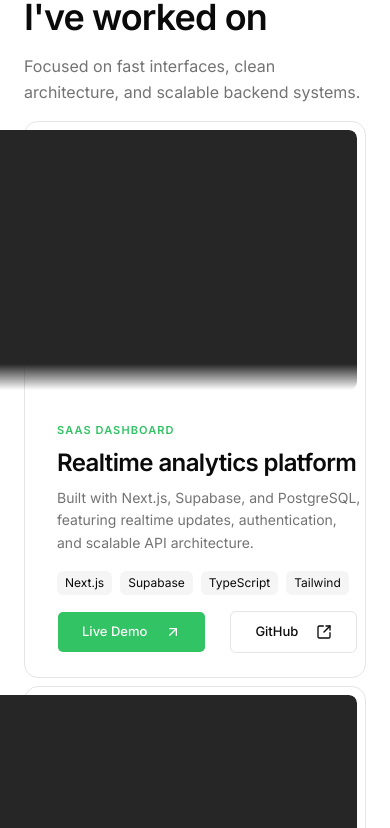
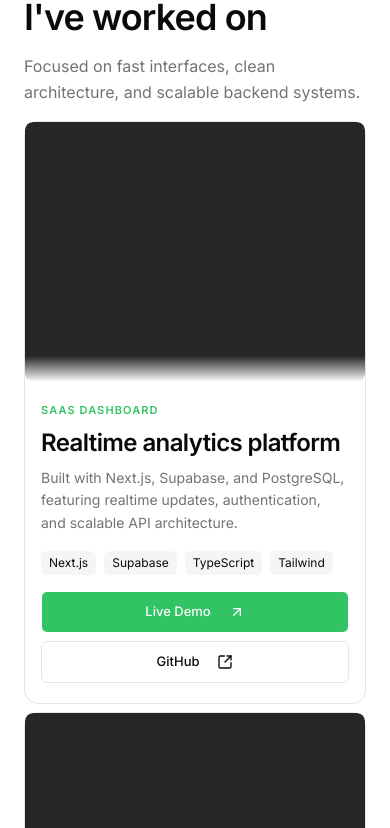
Before and after one commit to svsxn/portfolio, a Next.js app: page / in a window 390 px wide. Shown: the part 1336-2164 px from the top of the page. Built offline with nearby package versions, Linux system fonts and the light colour scheme.

Commit message:
fix: responsiveness

```diff
--- a/components/sections/projects/project-card.tsx
+++ b/components/sections/projects/project-card.tsx
@@ -4,8 +4,8 @@ import Label from "../label";
 
 export default function ProjectCard() {
   return (
-    <div className="flex flex-col md:flex-row justify-between border rounded-xl bg-linear-to-t from-card from-70% to-white/10">
-      <div className="order-2 md:order-1 flex flex-col gap-4 py-6 pl-8">
+    <div className="flex flex-col md:flex-row justify-between md:gap-6 border rounded-xl bg-linear-to-t from-card from-70% to-white/10">
+      <div className="order-2 md:order-1 flex flex-col gap-4 py-5 md:py-6 px-4 md:px-0 md:pl-8">
         <div className="flex flex-col gap-2">
           <Label primaryText="SAAS Dashboard" />
           <h3 className="text-2xl font-semibold tracking-tight">
@@ -24,7 +24,7 @@ export default function ProjectCard() {
           </div>
           <div className="text-xs bg-muted px-2 py-1 rounded-sm">Tailwind</div>
         </div>
-        <div className="flex gap-6">
+        <div className="flex flex-col sm:flex-row gap-2 sm:gap-6">
           <Button className="text-[13px] px-6 py-5 rounded-sm hover:brightness-110 hover:-translate-y-0.5">
             Live Demo
             <ArrowUpRightIcon className="ml-3" />
@@ -38,7 +38,7 @@ export default function ProjectCard() {
           </Button>
         </div>
       </div>
-      <div className="order-1 md:order-2 w-180 h-65 bg-neutral-800 place-self-end rounded-md mask-[linear-gradient(to_bottom,black_90%,transparent_100%)] my-2 mr-2"></div>
+      <div className="order-1 md:order-2 w-180 max-w-full h-65 bg-neutral-800 place-self-end rounded-md mask-[linear-gradient(to_bottom,black_90%,transparent_100%)] md:my-2 md:mr-2"></div>
     </div>
   );
 }
```
